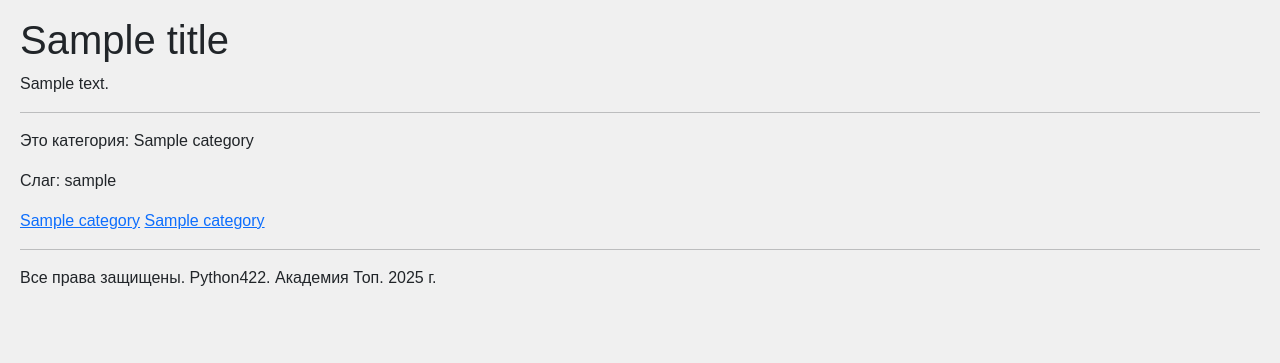
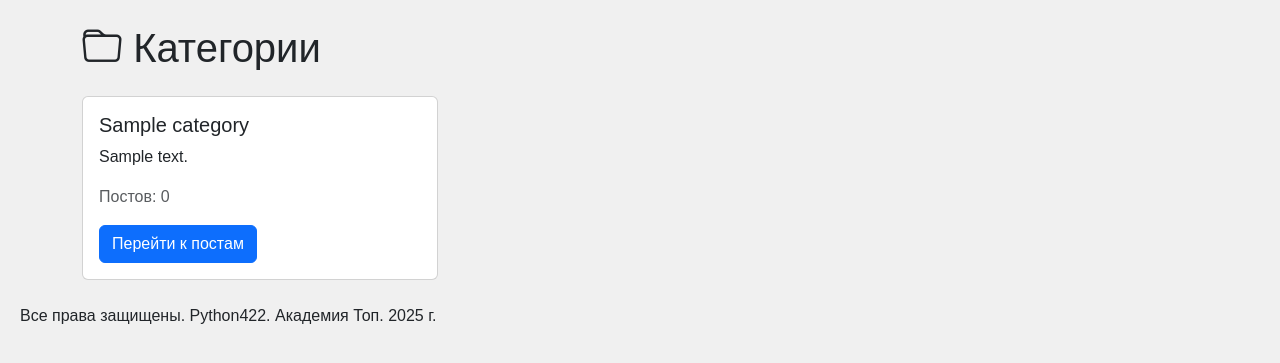
Before and after one commit to VladimirMonin/django_422, a Django app: template python_blog/templates/catalog_categories.html in a window 1280 px wide. Shown: the part 44-407 px from the top of the page. Run offline with Django 5.2, Linux system fonts and the light colour scheme; tables that the repository leaves empty hold one stand-in row (values such as "Sample post"); the template is opened without the code that fills it: values that come from a table or form of the project are taken from there, most other values are stand-ins (such as "Sample title", 1, 10 or a date in 2020); data that the repository does not hold is empty.

Commit message:
templates: отображение категорий и возможность просмотреть все посты этой категории

```diff
--- a/python_blog/templates/catalog_categories.html
+++ b/python_blog/templates/catalog_categories.html
@@ -1,18 +1,33 @@
 {% extends "base.html" %}
+
+{% block title %}
+Категории блога
+{% endblock %}
+
 {% block content %}
-
-    <h1>{{ title }}</h1>
-    <p>{{ text }}</p>
-    <hr>
-    {% comment %} Цикл шаблонизатора {% endcomment %}
-    {% for category in categories %}
-
-    <p>Это категория: {{ category.name }}</p>
-    <p>Слаг: {{ category.slug }}</p>
-    {% comment %} Так можно но не нужно {% endcomment %}
-    <a href="{{ category.slug }}">{{ category.name }}</a>
-    {% comment %} А так нужно. Это шаблонный тег URL который найдет маршрут по псевдониму {% endcomment %}
-    <a href="{% url "blog:category_detail" category.slug  %}">{{ category.name }}</a>
-    <hr>
-    {% endfor %}
-    {% endblock %}
+<div class="container mt-4">
+    <h1><i class="bi bi-folder"></i> Категории</h1>
+    <div class="row mt-4">
+        {% for category in categories %}
+            <div class="col-md-4 mb-4">
+                <div class="card">
+                    <div class="card-body">
+                        <h5 class="card-title">{{ category.name }}</h5>
+                        <p class="card-text">{{ category.description }}</p>
+                        <p class="text-muted">Постов: {{ category.posts.count }}</p>
+                        <a href="{{ category.get_absolute_url }}" class="btn btn-primary">
+                            Перейти к постам
+                        </a>
+                    </div>
+                </div>
+            </div>
+        {% empty %}
+            <div class="col-12">
+                <div class="alert alert-info">
+                    Категории пока не добавлены
+                </div>
+            </div>
+        {% endfor %}
+    </div>
+</div>
+{% endblock %}
```
Also changed, not shown: python_blog/templates/category_detail.html (added, +36 -0 lines), python_blog/views.py (+15 -25 lines).
